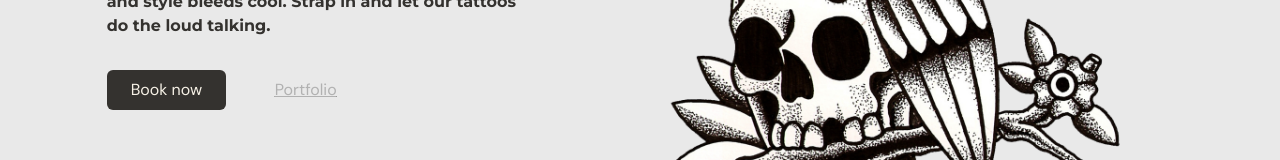
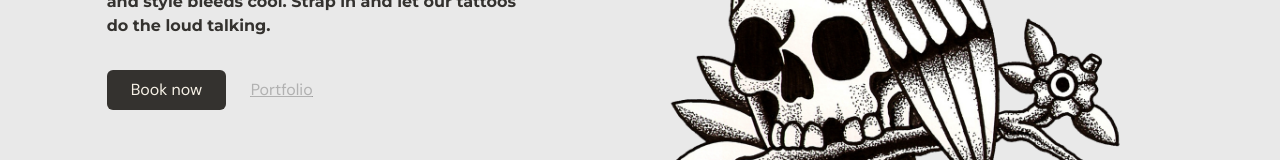
Before and after one commit to elon5000/tattoo-app, a React (Vite) app: page / in a window 1280 px wide. Shown: the part 394-554 px from the top of the page. Built offline with nearby package versions, Linux system fonts and the light colour scheme.

Commit message:
motion animation added

```diff
--- a/src/components/Home/index.tsx
+++ b/src/components/Home/index.tsx
@@ -3,8 +3,11 @@
 import useMediaQuery from '@/hooks/useMediaQuery'
 
 // * Components
+import { Link } from '../MainNavBar/Link'
 import ActionButton from '../ActionButton'
-import { Link } from '../MainNavBar/Link'
+
+// * Modules
+import { motion } from 'framer-motion'
 
 // * Imgs
 import HomePageGraphic from '@/assets/HomePageGraphic.png'
@@ -23,22 +26,43 @@ export default function Home({ setSelectedPage, selectedPage }: Props) {
     const isMiniScreens = useMediaQuery('(max-width: 370px)')
 
     const sectionStyles = `flex main-layout mx-auto gap-12 h-fit pb-10 md:h-full md:pb-0 ${isAboveMediumScreens ? 'flex-row mt-36' : 'flex-col mt-28'}`
-    const h1Styles = `logo relative md:before:content-["KoolKat_Tattoos"] before:max-w-[100%] before:absolute before:-top-16 before:-left-8 cursor-default ${isMiniScreens ? 'text-5xl': 'text-7xl'} before:text-9xl before:text-gray-20-trans before:z-[-1] mb-2 uppercase`
+    const h1Styles = `logo relative md:before:content-["KoolKat_Tattoos"] before:max-w-[100%] before:absolute before:-top-16 before:-left-8 cursor-default ${isMiniScreens ? 'text-5xl' : 'text-7xl'} before:text-9xl before:text-gray-20-trans before:z-[-1] mb-2 uppercase`
     const imgStyles = `object-contain ${isAboveMediumScreens ? 'max-w-[600px]' : 'w-full'}`
     return <section
         className={sectionStyles}
         id="home">
-        <div>
+        <motion.div
+            initial="hidden"
+            whileInView="visible"
+            transition={{ duration: 0.5 }}
+            viewport={{ once: true, amount: 0.5 }}
+            variants={{
+                hidden: { opacity: 0, x: -60 },
+                visible: { opacity: 1, x: 0 }
+            }}
+        >
             <h1 className={h1Styles}>KoolKat Tattoos</h1>
             <h3 className="cursor-default text-4xl mb-6">Old school steady hand.</h3>
             <p className="cursor-default font-montserrat mb-8">Welcome to Koolkat, where ink drips old-school and style bleeds cool. Strap in and let our tattoos do the loud talking.</p>
-            <div className='flex w-full max-w-[230px] justify-between items-center'>
+            <div className='flex w-full max-w-[206px] justify-between items-center'>
                 <ActionButton children="Book now" setSelectedPage={setSelectedPage} title="Contact us for booking" value={SelectedPage.ContactUs} />
                 <div className="underline">
                     <Link pageName={SelectedPage.Portfolio} setSelectedPage={setSelectedPage} selectedPage={selectedPage} />
                 </div>
             </div>
-        </div>
-        <img src={HomePageGraphic} className={imgStyles} alt="Homepage graphics" />
+        </motion.div>
+        <motion.img
+            src={HomePageGraphic}
+            className={imgStyles}
+            alt="Homepage graphics"
+            initial="hidden"
+            whileInView="visible"
+            transition={{ duration: 0.5 }}
+            viewport={{ once: true, amount: 0.5 }}
+            variants={{
+                hidden: { opacity: 0, y: 60 },
+                visible: { opacity: 1, y: 0 }
+            }}
+        />
     </section>
 }
--- a/src/components/MainNavBar/Link.tsx
+++ b/src/components/MainNavBar/Link.tsx
@@ -13,7 +13,7 @@ export function Link({ pageName, selectedPage, setSelectedPage }: Props) {
 
     const pageRouteStr = pageName.replace(/ /g, "") as SelectedPage
     const fontStyle = (selectedPage === pageName) ? 'text-red-100' : 'text-gray-100'
-    const linkStyles = `${fontStyle} py-2 transition duration-100 hover:text-primary-500 capitalize cursor-pointer`
+    const linkStyles = `${fontStyle} py-2 transition duration-100 hover:text-secondary-400 capitalize cursor-pointer`
 
     return <AnchorLink
         href={'#' + pageRouteStr}
```
